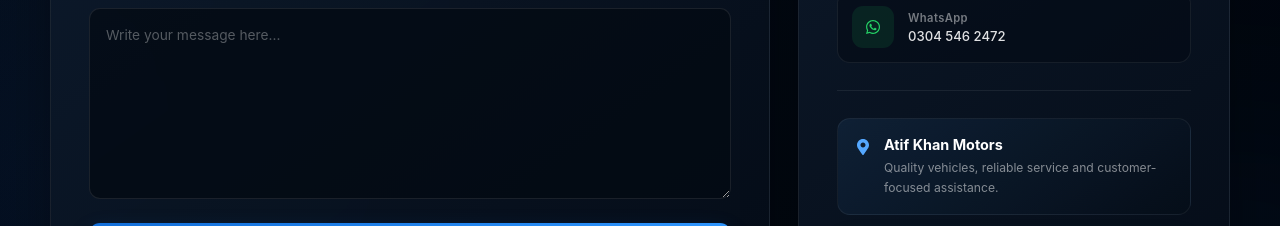
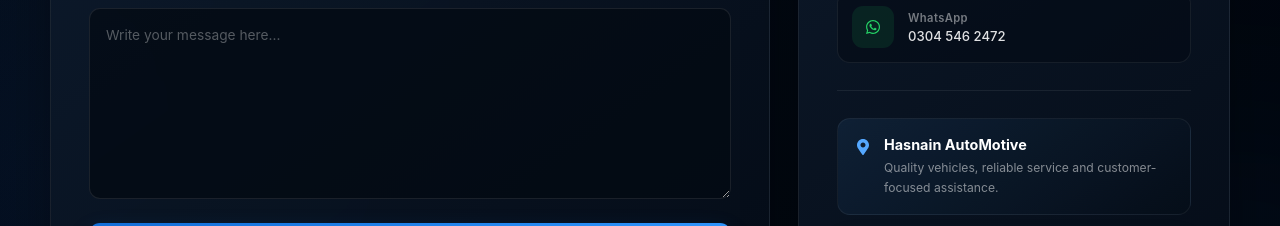
Before and after one commit to alihasnan6560-alt/Atif-Khan-Motor, a React (Vite) app in the folder client/: page /contact in a window 1280 px wide. Shown: the part 840-1066 px from the top of the page. Built offline with nearby package versions, Linux system fonts and the light colour scheme; no server answers.

Commit message:
Update website branding and contact page

```diff
--- a/client/index.html
+++ b/client/index.html
@@ -4,7 +4,7 @@
     <meta charset="UTF-8" />
     <link rel="icon" type="image/svg+xml" href="/vite.svg" />
     <meta name="viewport" content="width=device-width, initial-scale=1.0" />
-    <title>client</title>
+   <title>HASNAIN AUTOMOTIVE</title>
   </head>
   <body>
     <div id="root"></div>
--- a/client/src/pages/ContactUs.jsx
+++ b/client/src/pages/ContactUs.jsx
@@ -282,7 +282,7 @@ const ContactUs = () => {
 
             <div>
               <h3>
-                Atif Khan Motors
+                Hasnain AutoMotive
               </h3>
 
               <p>
```
